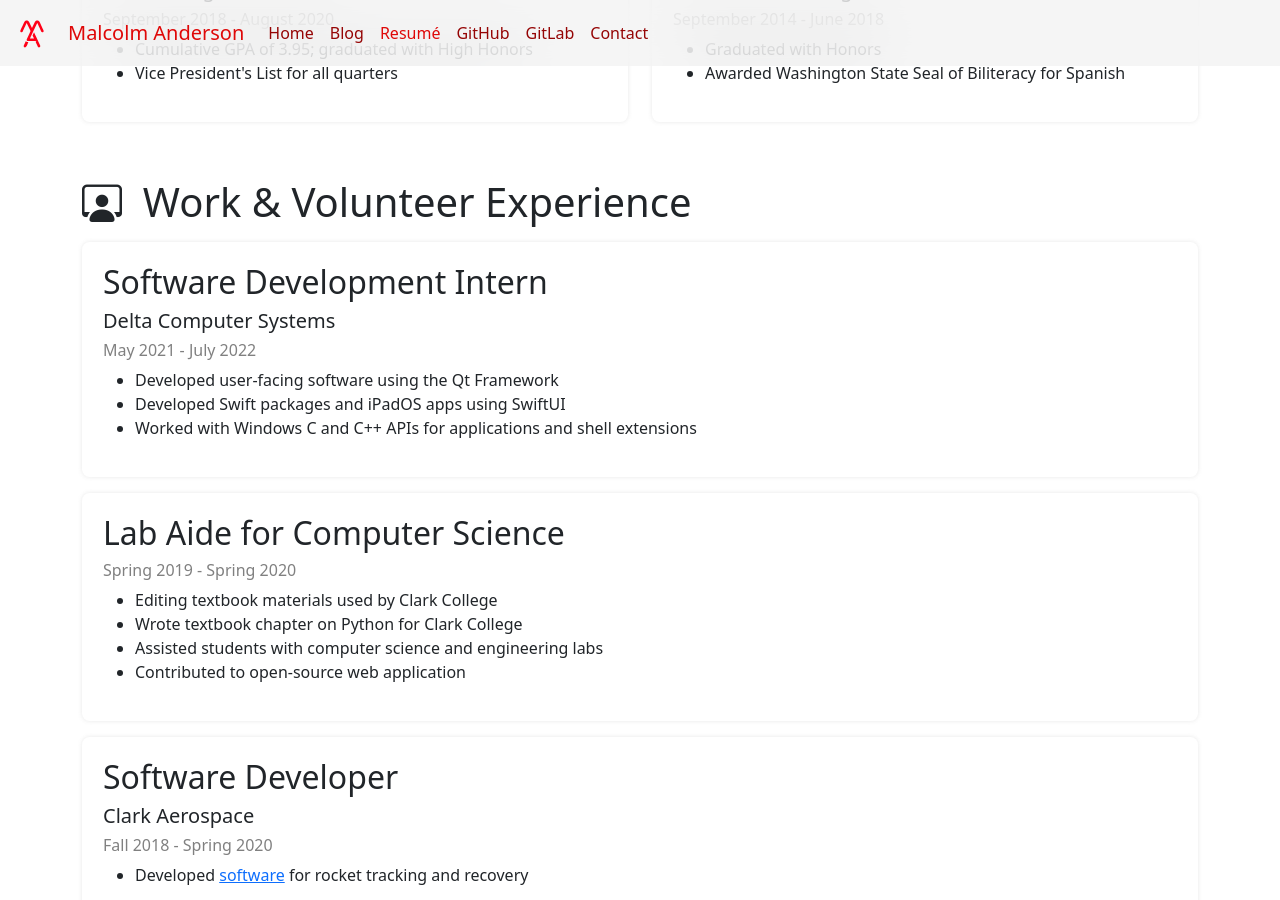
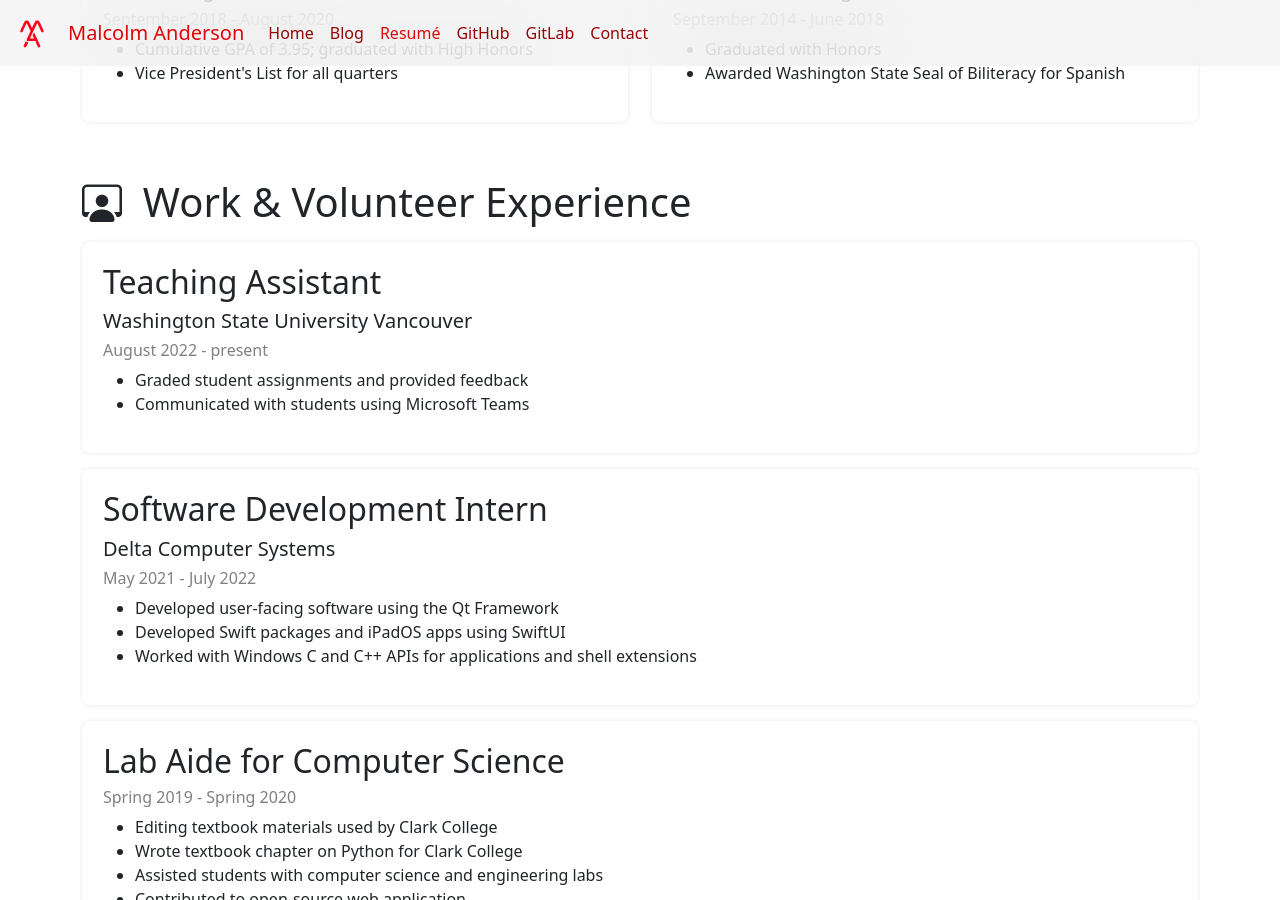
Before and after one commit to Meorge/meorge.github.io, a Jekyll site: the page built from resume.html, in a window 1280 px wide and 900 px high, scrolled down 913 px. Built offline with Jekyll 4.4.1, drawn with Linux system fonts in a browser that asks for light colours.

Commit message:
Added stuff
POV Duolingo, Cornhole VR, Objection info, as well as TA stuff in resume

```diff
--- a/_data/resume_tiles.yml
+++ b/_data/resume_tiles.yml
@@ -36,6 +36,15 @@ education:
       </ul>
 
 work:
+  - title: Teaching Assistant
+    subtitle_large: Washington State University Vancouver
+    subtitle: August 2022 - present
+    size: 12
+    body: >
+      <ul>
+        <li>Graded student assignments and provided feedback</li>
+        <li>Communicated with students using Microsoft Teams</li>
+      </ul>
   - title: Software Development Intern
     subtitle_large: Delta Computer Systems
     subtitle: May 2021 - July 2022
```
Also changed, not shown: _data/project_tiles.yml (+15 -0 lines), assets/images/cornhole_vr_logo.png (added), assets/images/objection_logo.png (added), assets/images/pov_duo_logo.png (added).
